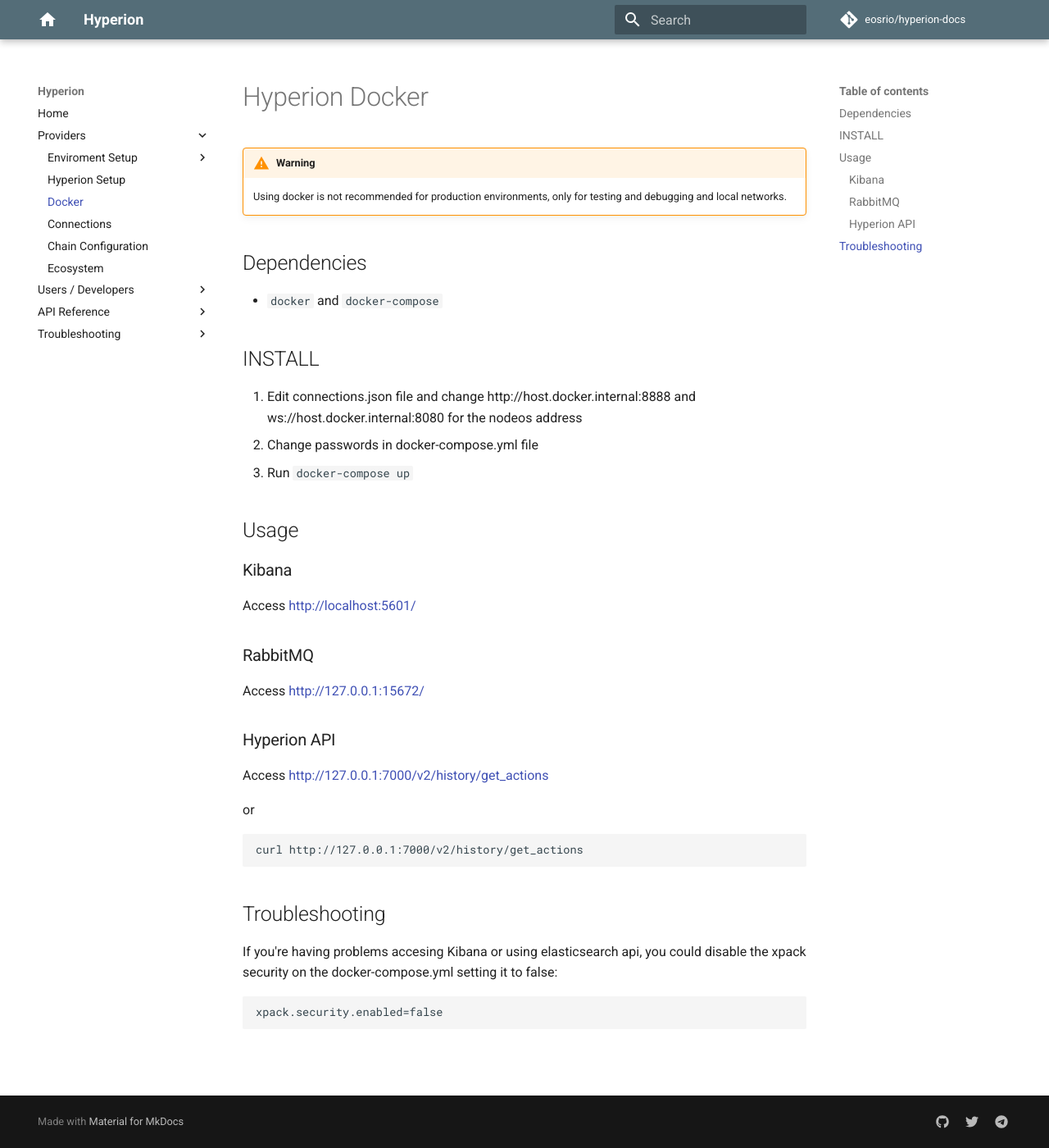
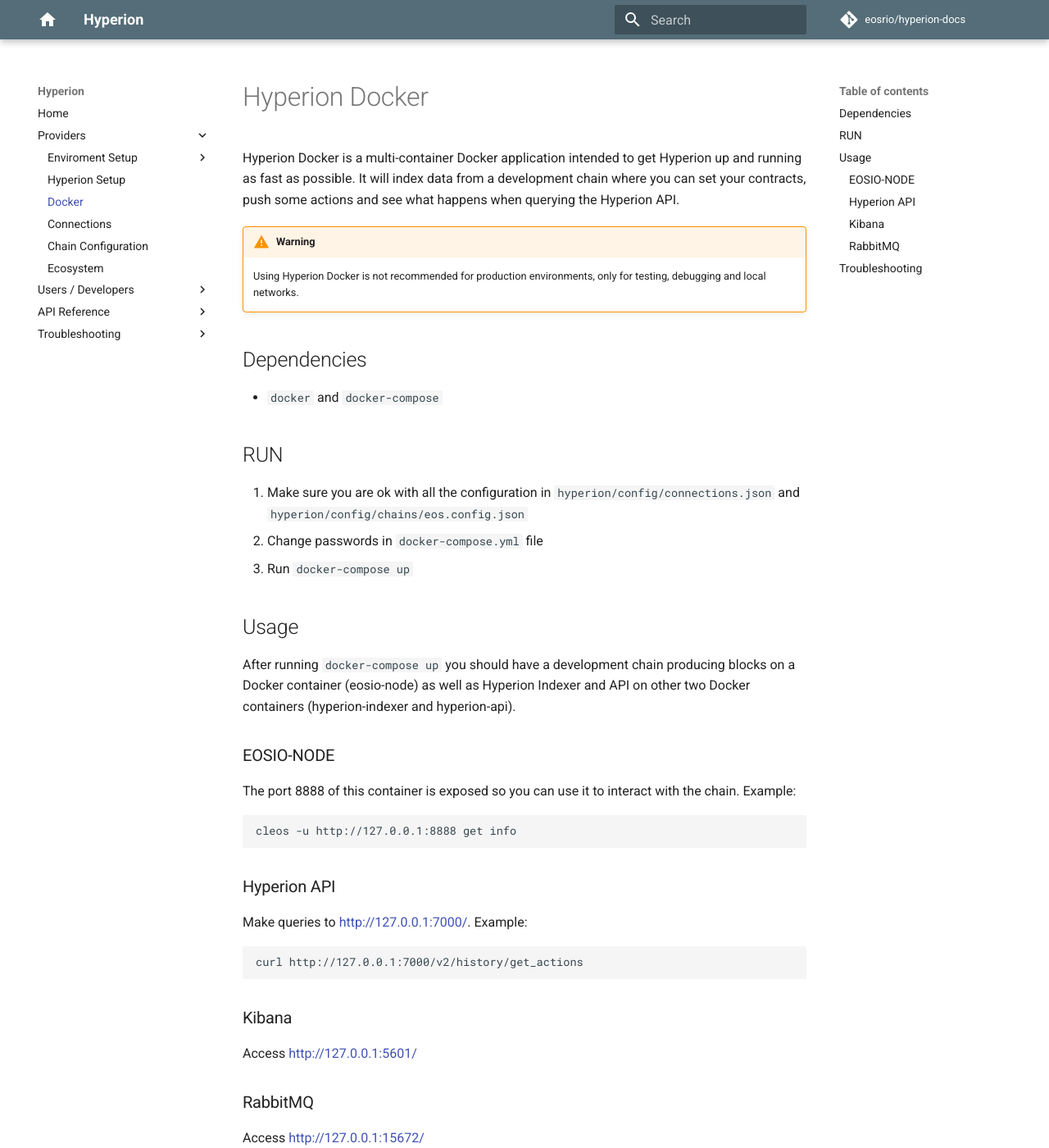
Before and after one commit to eosrio/hyperion-docs, an MkDocs documentation site: the page built from docs/docker.md, in a window 1280 px wide and 1400 px high. Shown: the whole window at 82% size. Built offline with MkDocs 1.6.1 and Material for MkDocs 9.7.7, drawn with Linux system fonts in a browser that asks for light colours; comment, search, counter and statistics services are not loaded; some of the changed text lies outside the part shown.

Commit message:
Hyperion Docker documentation updated

````diff
--- a/docs/docker.md
+++ b/docs/docker.md
@@ -1,36 +1,42 @@
 # Hyperion Docker
+Hyperion Docker is a multi-container Docker application intended to get Hyperion up and running as fast as possible. It will index data from a development chain where you can set your contracts, push some actions and see what happens when querying the Hyperion API.
 
 !!! warning
-    Using docker is not recommended for production environments, only for testing and debugging and local networks.
+    Using Hyperion Docker is not recommended for production environments, only for testing, debugging and local networks.
 
 ## Dependencies
 - `docker` and `docker-compose`
 
-## INSTALL
-1. Edit connections.json file and change http://host.docker.internal:8888 and ws://host.docker.internal:8080
-for the nodeos address
-2. Change passwords in docker-compose.yml file
+## RUN
+1. Make sure you are ok with all the configuration in `hyperion/config/connections.json` and `hyperion/config/chains/eos.config.json`
+2. Change passwords in `docker-compose.yml` file
 3. Run `docker-compose up`
 
 ## Usage
+After running `docker-compose up` you should have a development chain producing blocks on a Docker container (eosio-node) as well as Hyperion Indexer and API on other two Docker containers (hyperion-indexer and hyperion-api).
+
+### EOSIO-NODE
+The port 8888 of this container is exposed so you can use it to interact with the chain. Example:
+```
+cleos -u http://127.0.0.1:8888 get info
+```
+
+### Hyperion API
+Make queries to [http://127.0.0.1:7000/](http://127.0.0.1:7000). Example:
+```
+curl http://127.0.0.1:7000/v2/history/get_actions
+```
+
 ### Kibana
-Access [http://localhost:5601/](http://localhost:5601/)
+Access [http://127.0.0.1:5601/](http://127.0.0.1:5601/)
 
 ### RabbitMQ
 Access [http://127.0.0.1:15672/](http://127.0.0.1:15672/)
 
-### Hyperion API
-
-Access [http://127.0.0.1:7000/v2/history/get_actions](http://127.0.0.1:7000/v2/history/get_actions)
-
-or
-
-```
-curl http://127.0.0.1:7000/v2/history/get_actions
-```
+Feel free to change configurations as you like. All configurations files are located in `hyperion/config` or `eosio/config`.
 
 ## Troubleshooting
-If you're having problems accesing Kibana or using elasticsearch api, you could disable the xpack security
+If you're having problems accesing Kibana or using Elasticsearch API, you could disable the xpack security
 on the docker-compose.yml setting it to false:
 
 ```
````
